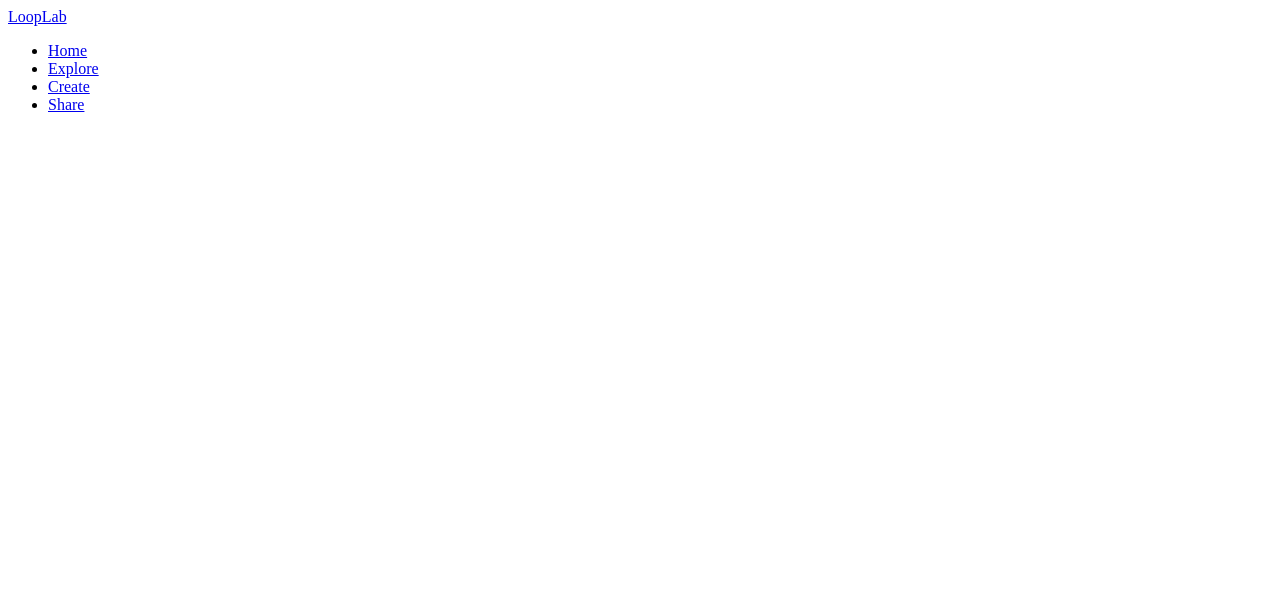
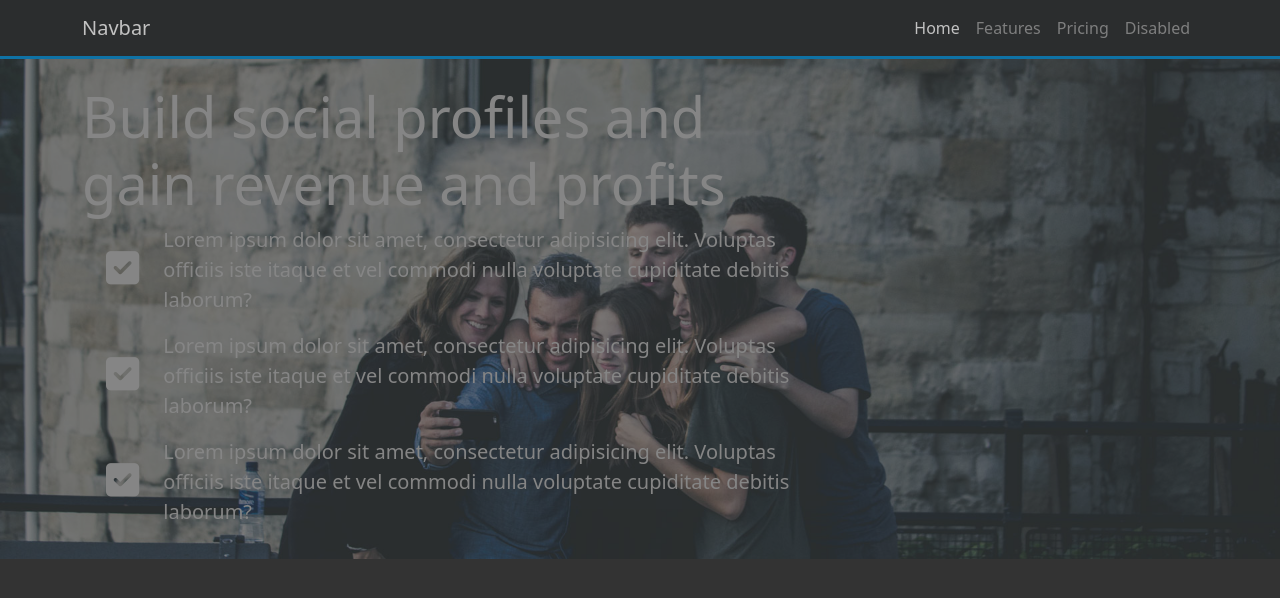
Before and after one commit to shahriar987/Looplab, a plain HTML site: page index.html in a window 1280 px wide. Drawn offline with nearby package versions, Linux system fonts and the light colour scheme.

Commit message:
header half compete

```diff
--- a/index.html
+++ b/index.html
@@ -5,20 +5,82 @@
     <meta http-equiv="X-UA-Compatible" content="IE=edge">
     <meta name="viewport" content="width=device-width, initial-scale=1.0">
     <title>Document</title>
+    <script src="https://kit.fontawesome.com/349de4727d.js" crossorigin="anonymous"></script>
+    <link href="https://cdn.jsdelivr.net/npm/bootstrap@5.1.3/dist/css/bootstrap.min.css" rel="stylesheet" integrity="sha384-1BmE4kWBq78iYhFldvKuhfTAU6auU8tT94WrHftjDbrCEXSU1oBoqyl2QvZ6jIW3" crossorigin="anonymous">
+    <link rel="stylesheet" href="style.css">
+
 </head>
 <body>
-    <nav class="navbar">
+    <nav class="navbar navbar-expand-lg navbar-dark">
         <div class="container">
-            <a href="#" class="navbar-brand">LoopLab</a>
-            <div>
-                <ul>
-                    <li><a href="#">Home</a></li>
-                    <li><a href="#">Explore</a></li>
-                    <li><a href="#">Create</a></li>
-                    <li><a href="#">Share</a></li>
-                </ul>
-            </div>
+          <a class="navbar-brand" href="#">Navbar</a>
+          <button class="navbar-toggler" type="button" data-bs-toggle="collapse" data-bs-target="#navbarNav" aria-controls="navbarNav" aria-expanded="false" aria-label="Toggle navigation">
+            <span class="navbar-toggler-icon"></span>
+          </button>
+          <div class="collapse navbar-collapse" id="navbarNav">
+              <div class="mx-auto"></div>
+            <ul class="navbar-nav">
+              <li class="nav-item">
+                <a class="nav-link active" aria-current="page" href="#">Home</a>
+              </li>
+              <li class="nav-item">
+                <a class="nav-link" href="#">Features</a>
+              </li>
+              <li class="nav-item">
+                <a class="nav-link" href="#">Pricing</a>
+              </li>
+              <li class="nav-item">
+                <a class="nav-link">Disabled</a>
+              </li>
+            </ul>
+          </div>
         </div>
-    </nav>
+      </nav>
+      <!--Header Section-->
+      <section class="header " id="Header">
+          <div class="dark-overlay">
+          <div class="container">
+              <div class="row">
+                  <div class="col-md-8">
+                       <h1 class="display-4 mt-4">Build <strong> social profiles</strong> and gain revenue and <strong>profits</strong> </h1>
+                       <div class="header-inner">
+                           <div class="d-flex flex-row">
+                               <div class="icon align-self-start mb-2 p-4">
+                                <i class="fa fa-check-square-o" aria-hidden="true"></i>
+                            </div>
+                            <div class="text align-self-end">
+                                <p class="lead"> Lorem ipsum dolor sit amet, consectetur adipisicing elit. Voluptas officiis iste itaque et vel commodi nulla voluptate cupiditate debitis laborum?
+                                    </p>
+                            </div>
+                           </div>
+                           <div class="d-flex flex-row">
+                            <div class="icon align-self-start mb-2 p-4">
+                             <i class="fa fa-check-square-o" aria-hidden="true"></i>
+                         </div>
+                         <div class="text align-self-end">
+                             <p class="lead"> Lorem ipsum dolor sit amet, consectetur adipisicing elit. Voluptas officiis iste itaque et vel commodi nulla voluptate cupiditate debitis laborum?
+                                 </p>
+                         </div>
+                        </div>
+                        <div class="d-flex flex-row">
+                            <div class="icon align-self-start mb-2 p-4">
+                             <i class="fa fa-check-square-o" aria-hidden="true"></i>
+                         </div>
+                         <div class="text align-self-end">
+                             <p class="lead"> Lorem ipsum dolor sit amet, consectetur adipisicing elit. Voluptas officiis iste itaque et vel commodi nulla voluptate cupiditate debitis laborum?
+                                 </p>
+                         </div>
+                        </div>
+                       </div>
+                  </div>
+                  <div class="col-md-4"></div>
+              </div>
+          </div>
+          </div>
+      </section>
+    <script src="https://cdn.jsdelivr.net/npm/bootstrap@5.1.3/dist/js/bootstrap.bundle.min.js" integrity="sha384-ka7Sk0Gln4gmtz2MlQnikT1wXgYsOg+OMhuP+IlRH9sENBO0LRn5q+8nbTov4+1p" crossorigin="anonymous"></script>
+    <script src="https://cdn.jsdelivr.net/npm/@popperjs/core@2.10.2/dist/umd/popper.min.js" integrity="sha384-7+zCNj/IqJ95wo16oMtfsKbZ9ccEh31eOz1HGyDuCQ6wgnyJNSYdrPa03rtR1zdB" crossorigin="anonymous"></script>
+    <script src="https://cdn.jsdelivr.net/npm/bootstrap@5.1.3/dist/js/bootstrap.min.js" integrity="sha384-QJHtvGhmr9XOIpI6YVutG+2QOK9T+ZnN4kzFN1RtK3zEFEIsxhlmWl5/YESvpZ13" crossorigin="anonymous"></script>
+
 </body>
 </html>
--- a/style.css
+++ b/style.css
@@ -0,0 +1,27 @@
+:root {
+--main:#333;
+--font:#fff;
+}
+body{
+    background:var(--main);
+    color: var(--font);
+}
+.navbar{
+    border-bottom: 3px solid #008ed6;
+    background: #292b2c;
+    opacity: 0.7;
+}
+.header .container{
+    height: 500px ;
+}
+.header-inner .icon i{
+    font-size: 38px;
+    color: var(--font);
+    font-weight: 900;
+}
+.dark-overlay{
+    background-image: url("img/home.jpg");
+    background-size: cover;
+    background-position: center;
+    opacity: 0.4;
+}
```
Also changed, not shown: img/create.jpeg (added), img/desk.jpeg (added), img/explore.jpeg (added), img/home.jpg (added), img/m.png (added), img/share.jpeg (added).
